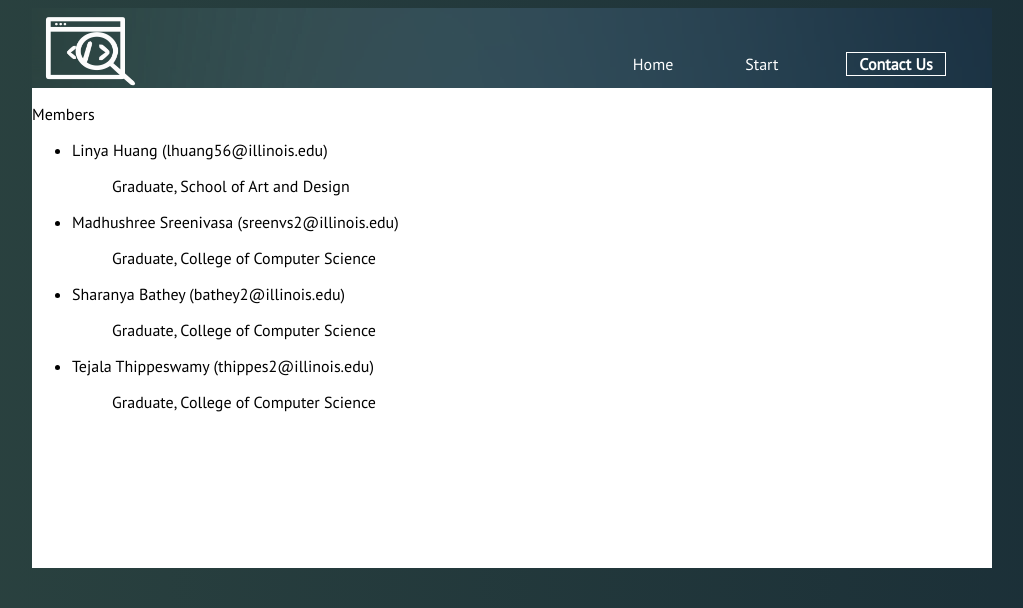
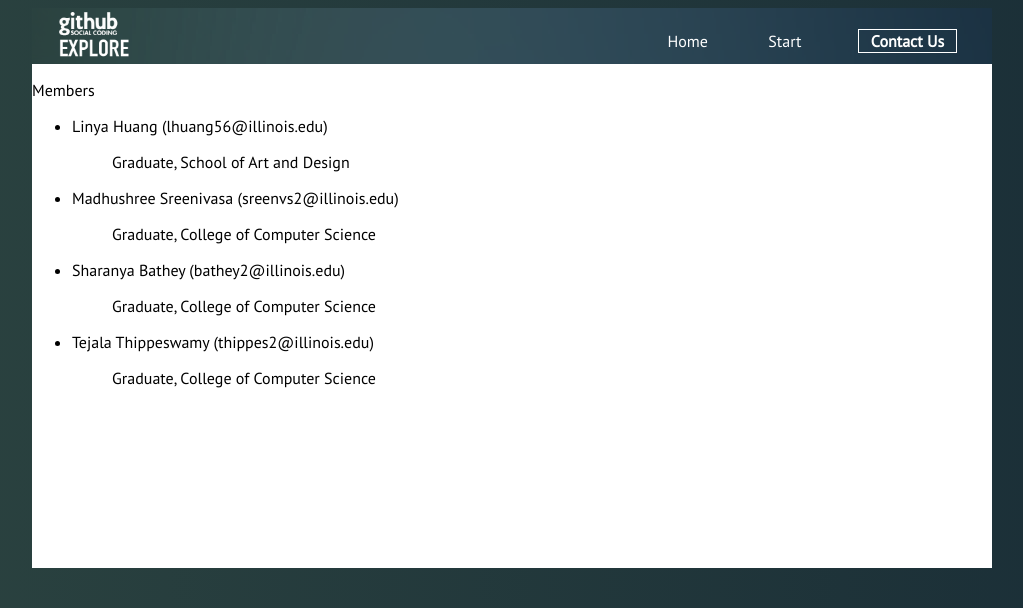
Before and after one commit to bsharanya/social-coding, a Flask app: page /contactus in a window 1280 px wide. Shown: the top 608 px of the page, without its empty margins (136-1159 px from the left). Run offline with Flask 2, Linux system fonts and the light colour scheme.

Commit message:
More styling changes

```diff
--- a/app/read_data.py
+++ b/app/read_data.py
@@ -57,7 +57,7 @@
             year_normalization[year]["language"] += 1
 
     max = 0
-    width = 80
+    width = 65
     for year in year_normalization:
         language_count = year_normalization[year]["language"]
         if language_count > max:
--- a/app/static/css/contactus.css
+++ b/app/static/css/contactus.css
@@ -15,7 +15,7 @@
 #header {
     background-image: url('../images/panel.png');
     width: 960px;
-    height: 80px;
+    height: 56px;
 }
 
 #image-section {
@@ -30,9 +30,9 @@
 }
 
 #main-icon {
-    height: 100%;
-    width: 100px;
-    padding-left: 2%;
+    height: 50px;
+    width: 70px;
+    padding-left: 7%;
     padding-top: 1%;
 }
 
@@ -45,8 +45,8 @@
 .navs {
     float: right;
     margin-left: 3%;
-    margin-right: 8%;
-    margin-top: 8%;
+    margin-right: 6%;
+    margin-top: 4%;
 }
 
 .navs a {
--- a/app/static/js/overview.js
+++ b/app/static/js/overview.js
@@ -38,7 +38,7 @@
                     return "2px";
                 }
             })
-            .attr("stroke-dasharray", "8, 6")
+            .attr("stroke-dasharray", "8, 4")
             .attr("opacity", "0.8");
     }
 
--- a/app/templates/index.html
+++ b/app/templates/index.html
@@ -6,14 +6,10 @@
     <link rel="stylesheet" href="../static/css/app.css">
     <link rel="shortcut icon" href="../static/images/github-explorer-favicon.ico">
     <link rel="stylesheet" type="text/css" href="http://fonts.googleapis.com/css?family=PT+Sans">
-    <!--<script type="text/javascript" src="../static/js/vendor/d3.min.js"></script>-->
 </head>
 <body>
     <div id="main-container">
         <div id="header">
-            <!--<div id="image-section">-->
-                <!--<img src="../static/images/github-explorer-icon.png" id="main-icon">-->
-            <!--</div>-->
             <div id="nav-bar-section">
                 <ul id="nav-list">
                     <li class="navs"><a href="/contactus">&nbsp;Contact Us&nbsp;</a></li>
```
Also changed, not shown: app/static/css/app.css (+1 -8 lines), app/static/css/language.css (+6 -6 lines), app/static/css/overview.css (+6 -6 lines), app/static/css/start.css (+6 -6 lines), app/static/css/year.css (+6 -6 lines), app/static/images/github-explorer-icon.png, app/static/images/home_page.jpg (added), app/static/images/home_page.png (deleted), app/static/images/previous.png (added).
